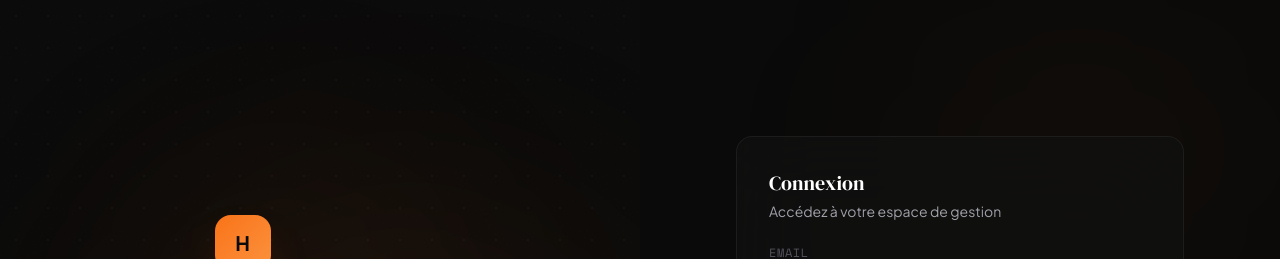
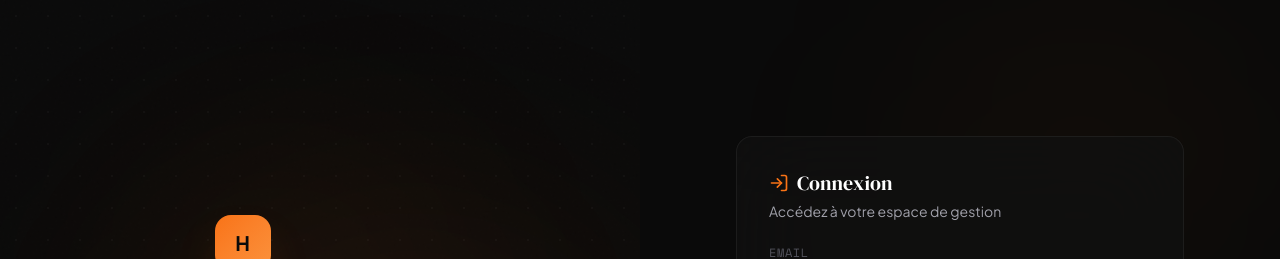
Before and after one commit to nansinho/haruads, a Next.js app: page /auth/login in a window 1280 px wide. Shown: the top 259 px of the page. Built offline with nearby package versions, Linux system fonts and the light colour scheme; no server answers; the database is empty.

Commit message:
Add login icon next to Connexion title on login page
https://claude.ai/code/session_01T6Ef2juvwQJeYzYFm5zbd6

```diff
--- a/src/app/auth/login/page.tsx
+++ b/src/app/auth/login/page.tsx
@@ -5,7 +5,7 @@ import { signIn } from "next-auth/react";
 import { useSearchParams } from "next/navigation";
 import Link from "next/link";
 import { motion } from "framer-motion";
-import { ArrowRight, Globe, Palette, Zap } from "lucide-react";
+import { ArrowRight, Globe, Palette, Zap, LogIn } from "lucide-react";
 
 function LoginForm() {
   const [email, setEmail] = useState("");
@@ -125,7 +125,10 @@ function LoginForm() {
           {/* Form card */}
           <div className="bg-dark-2/80 backdrop-blur-2xl border border-white/[0.06] rounded-2xl p-8">
             <div className="mb-6">
-              <h2 className="font-serif text-xl text-text-primary">Connexion</h2>
+              <h2 className="font-serif text-xl text-text-primary flex items-center gap-2">
+                <LogIn size={20} className="text-accent" />
+                Connexion
+              </h2>
               <p className="text-sm text-text-secondary mt-1">
                 Accédez à votre espace de gestion
               </p>
```
